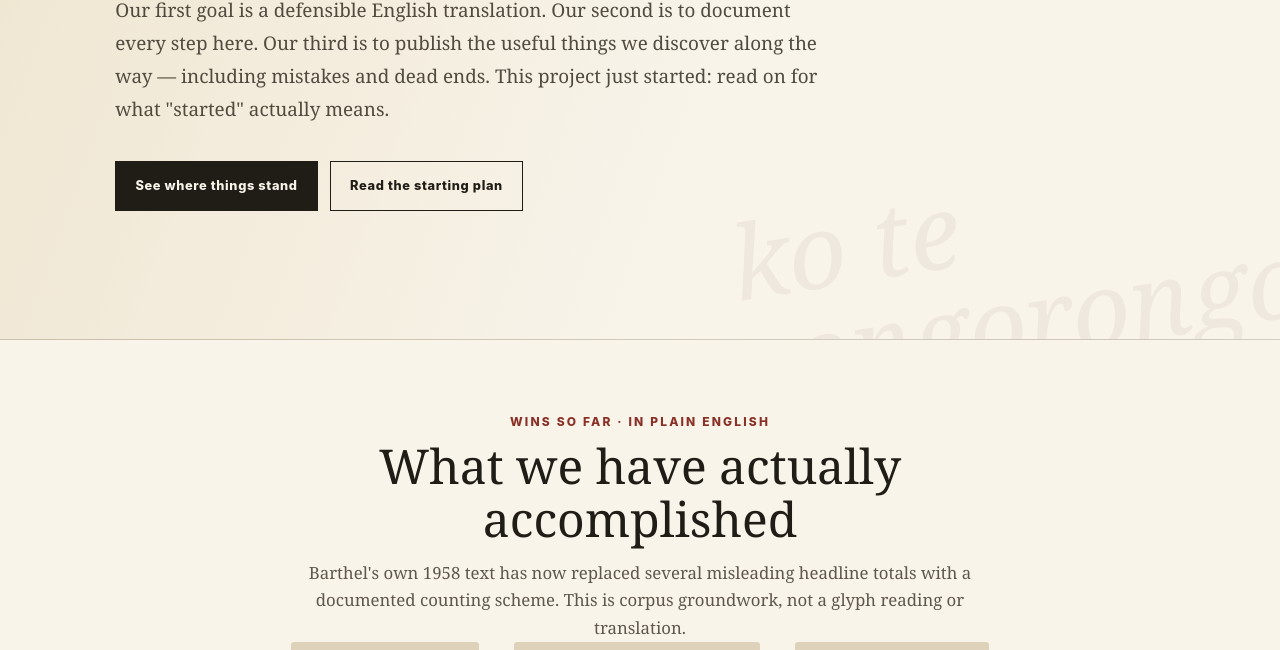
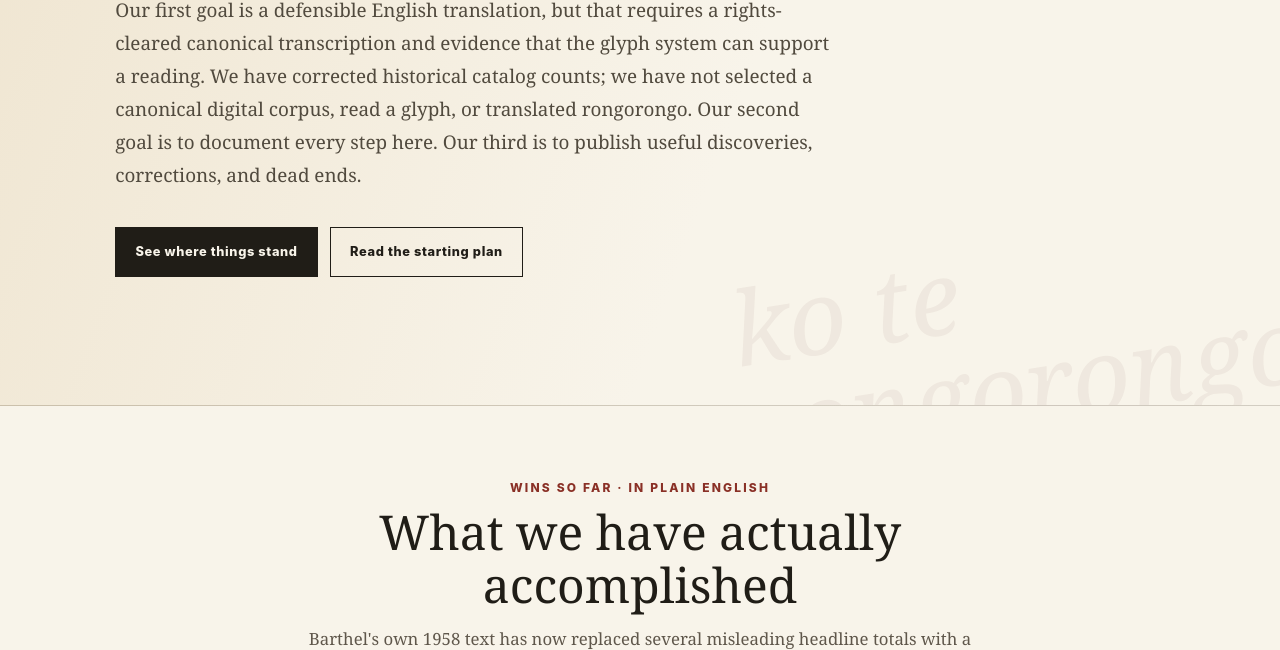
Before and after one commit to SoylentAquamarine/rongorongo-collective, a plain HTML site: page docs/index.html in a window 1280 px wide. Shown: the part 801-1451 px from the top of the page. Drawn offline with Linux system fonts and the light colour scheme; no server answers.

Commit message:
Replace stale Rongorongo project-started wording

```diff
--- a/docs/index.html
+++ b/docs/index.html
@@ -47,7 +47,7 @@
       <div class="hero">
         <div class="eyebrow"><span class="live-dot"></span> Goal #1 · Translate rongorongo into English</div>
         <h1 id="overview-title">We are trying to translate rongorongo.<br><em>We have not translated it yet.</em></h1>
-        <p class="lede">Our first goal is a defensible English translation. Our second is to document every step here. Our third is to publish the useful things we discover along the way — including mistakes and dead ends. This project just started: read on for what "started" actually means.</p>
+        <p class="lede">Our first goal is a defensible English translation, but that requires a rights-cleared canonical transcription and evidence that the glyph system can support a reading. We have corrected historical catalog counts; we have not selected a canonical digital corpus, read a glyph, or translated rongorongo. Our second goal is to document every step here. Our third is to publish useful discoveries, corrections, and dead ends.</p>
         <div class="hero-actions">
           <a class="button primary" href="#highlights-title">See where things stand</a>
           <a class="button secondary" href="#dialogue">Read the starting plan</a>
```
